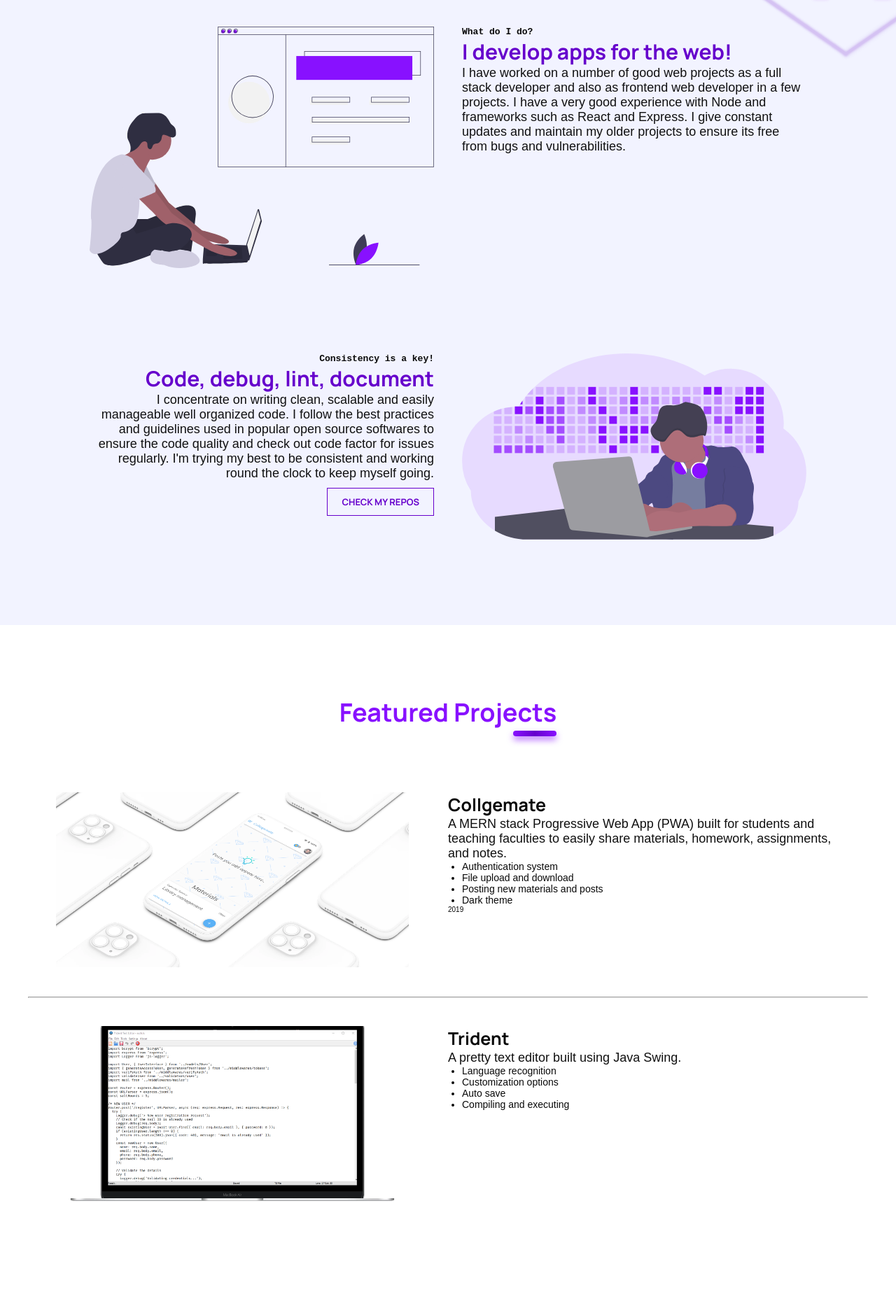
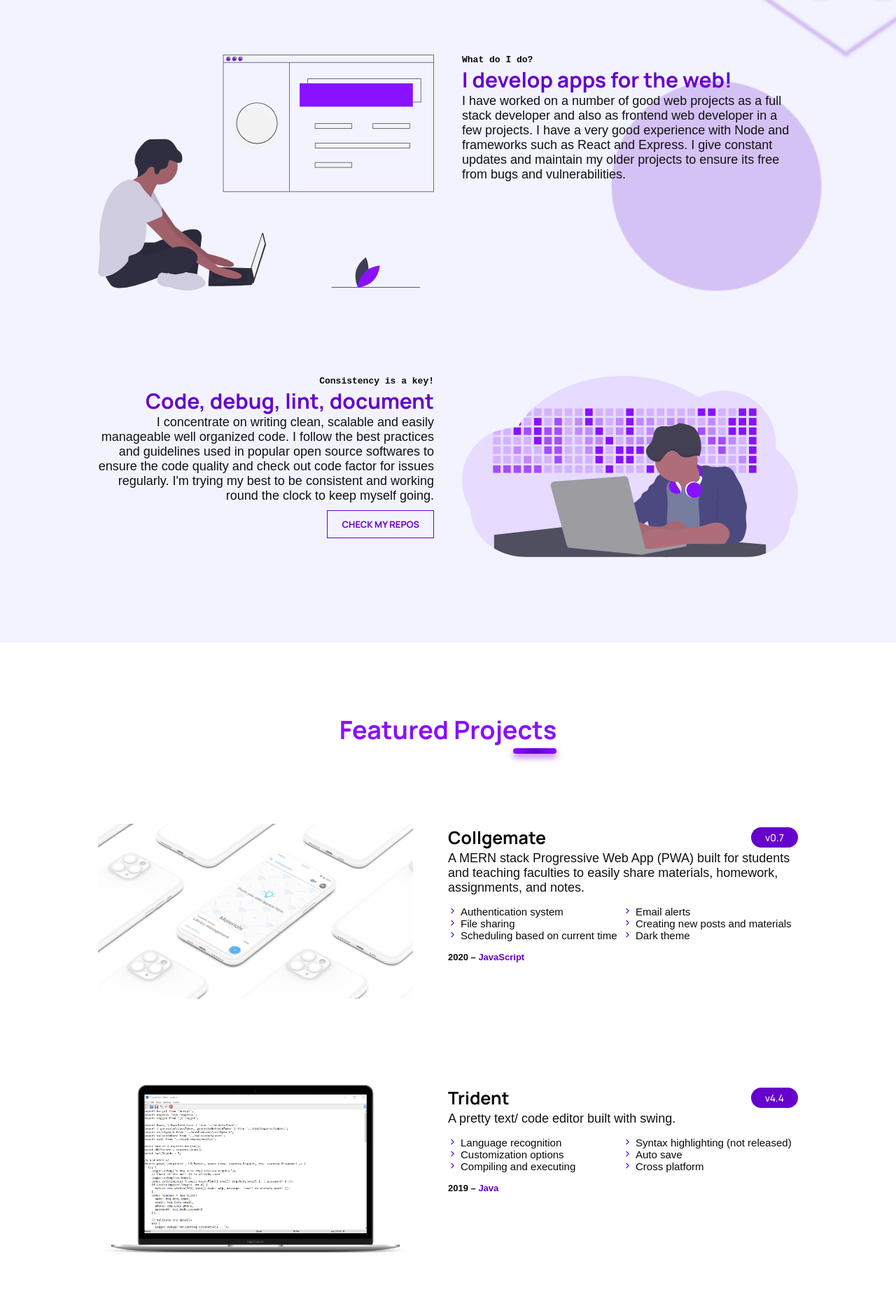
Before and after one commit to krissh-the-dev/portfolio, a website: page index.html in a window 1280 px wide. Shown: the part 882-2738 px from the top of the page at 70% size. Drawn offline with Linux system fonts and the light colour scheme; a web font is replaced by a local one.

Commit message:
improved projects section and dark mode

```diff
--- a/index.html
+++ b/index.html
@@ -115,6 +115,7 @@
   </div>
 
   <section class="roles">
+    <div class="roles__bubble"></div>
     <div class="role">
       <div class="role__illustration">
         <img src="images/web-design.svg" alt="webb-design">
@@ -167,39 +168,60 @@
         <img src="images/collegemate-light.png" alt="project-1" id="collegemate" class="project__image">
       </figure>
       <div class="project__details">
-        <h4 class="project__name">Collgemate</h4>
+        <div class="project__title">
+          <h4 class="project__name">Collgemate</h4>
+          <span class="badge version">v0.7</span>
+        </div>
         <p class="description project__description">
           A MERN stack Progressive Web App (PWA) built for students and teaching
           faculties to easily share materials, homework, assignments, and notes. <br />
         </p>
         <ul class="features">
           <li class="feature">Authentication system</li>
-          <li class="feature">File upload and download</li>
-          <li class="feature">Posting new materials and posts</li>
+          <li class="feature">Email alerts</li>
+          <li class="feature">File sharing</li>
+          <li class="feature">Creating new posts and materials</li>
+          <li class="feature">Scheduling based on current time</li>
           <li class="feature">Dark theme</li>
         </ul>
         <div class="project__additional-details">
-          2019
+          <span class="year">2020</span> &ndash;
+          <span class="language">JavaScript</span>
         </div>
       </div>
     </div>
-    <hr />
+
+    <!-- <hr class="divider" /> -->
+
     <div class="project">
       <figure class="project__figure">
         <img src="images/trident-light.png" alt="project-1" id="trident" class="project__image">
       </figure>
       <div class="project__details">
-        <h4 class="project__name">Trident</h4>
+        <div class="project__title">
+          <h4 class="project__name">Trident</h4>
+          <span class="badge version">v4.4</span>
+        </div>
         <p class="description project__description">
-          A pretty text editor built using Java Swing.
+          A pretty text/ code editor built with swing.
         </p>
         <ul class="features">
           <li class="feature">Language recognition</li>
+          <li class="feature">Syntax highlighting (not released)</li>
           <li class="feature">Customization options</li>
           <li class="feature">Auto save</li>
           <li class="feature">Compiling and executing</li>
+          <li class="feature">Cross platform</li>
         </ul>
+        <div class="project__additional-details">
+          <span class="year">2019</span> &ndash;
+          <span class="language">Java</span>
+        </div>
       </div>
+    </div>
+
+    <div class="other-projects">
+
     </div>
   </section>
 </body>
--- a/sass/abstract/_colors.scss
+++ b/sass/abstract/_colors.scss
@@ -1,7 +1,7 @@
 // violetblue:
 $color-primary-main: #60c;
 $color-primary-light: #81f;
-$color-primary-dark: #408;
+$color-primary-dark: #5900b3;
 
 // teal:
 $color-secondary-main: #007363;
--- a/sass/base/_typography.scss
+++ b/sass/base/_typography.scss
@@ -58,6 +58,10 @@ select {
 .heading-tertiary {
   font-size: 3rem;
   color: $color-primary-main;
+
+  @include theme(dark) {
+    color: $color-primary-light;
+  }
 }
 
 .description {
--- /dev/null
+++ b/sass/components/_badge.scss
@@ -0,0 +1,15 @@
+.badge {
+  display: inline-block;
+  border-radius: 3rem;
+  font-family: $font-family-default;
+  margin: .5rem 0;
+  padding: .5rem 2rem;
+  font-size: 1.4rem;
+  color: $color-white;
+
+  background-color: $color-primary-main;
+
+  @include theme(dark) {
+    background-color: $color-primary-light;
+  }
+}
--- /dev/null
+++ b/sass/components/_divider.scss
@@ -0,0 +1,3 @@
+.divider {
+  border: 1px solid $color-primary-main;
+}
--- a/sass/components/_features.scss
+++ b/sass/components/_features.scss
@@ -1,4 +1,46 @@
 .features {
-  font-size: 1.4rem;
-  margin-left: 2rem;
+  font-size: 1.5rem;
+  display: flex;
+  flex-wrap: wrap;
+  margin: 1.5rem auto;
+
+  .feature {
+    flex: 0 0 50%;
+    list-style: none;
+    transition: all .3s;
+    cursor: default;
+
+    &:hover {
+      transform: translateX(1rem);
+      color: $color-primary-main;
+      font-weight: 700;
+
+      @include theme(dark) {
+        color: lighten($color-primary-light, 2%);
+      }
+    }
+
+    &::before {
+      content: "";
+      display: inline-block;
+      height: 1.3rem;
+      width: 1.3rem;
+      margin-right: .5rem;
+
+
+      background-image: url(../icons/SVG/chevron-right.svg);
+      background-size: cover;
+
+      @supports (mask-image: url(../icons/SVG/chevron-right.svg)) or (--webkit-mask-image: url(../icons/SVG/chevron-right.svg)) {
+        background-color: $color-primary-main;
+        mask-image: url(../icons/SVG/chevron-right.svg);
+        mask-size: cover;
+        background-image: none;
+
+        @include theme(dark) {
+          background-color: $color-primary-light;
+        }
+      }
+    }
+  }
 }
--- a/sass/sections/_navigation.scss
+++ b/sass/components/_navigation.scss
@@ -38,6 +38,10 @@
       justify-content: center;
       background-color: $color-primary-main;
       clip-path: polygon(50% 0, 95% 25%, 95% 75%, 50% 100%, 5% 75%, 5% 25%);
+
+      @include theme(dark) {
+        background-color: $color-primary-light;
+      }
     }
 
     &-icon-container-inner {
@@ -60,6 +64,10 @@
       height: 2rem;
       width: 2rem;
       fill: $color-primary-main;
+
+      @include theme(dark) {
+        full: $color-primary-light;
+      }
     }
 
     &-text {
--- /dev/null
+++ b/sass/components/_project.scss
@@ -0,0 +1,45 @@
+.project {
+  padding: 6rem 0;
+  display: flex;
+
+  &>* {
+    flex-basis: 50%;
+  }
+
+  &__title {
+    display: flex;
+    align-items: center;
+  }
+
+  &__name {
+    display: inline-block;
+    margin-right: auto;
+  }
+
+  &__figure {
+    width: 100%;
+    height: 100%;
+  }
+
+  &__image {
+    width: 90%;
+    max-height: 25rem;
+    object-fit: cover;
+    object-position: center;
+  }
+
+  &__additional-details {
+    font-size: 1.3rem;
+    font-weight: 600;
+
+    .year {}
+
+    .language {
+      color: $color-primary-main;
+
+      @include theme(dark) {
+        color: $color-primary-light;
+      }
+    }
+  }
+}
--- /dev/null
+++ b/sass/components/_role.scss
@@ -0,0 +1,33 @@
+.role {
+    display: flex;
+    max-width: 100rem;
+    margin: 4rem auto;
+
+    &:nth-of-type(odd) {
+      text-align: right;
+    }
+
+    &>div {
+      margin: 4rem 0;
+
+      &:not(:last-child) {
+        margin-right: 4rem;
+      }
+    }
+
+    &__illustration {
+      width: 50%;
+      height: auto;
+
+      &>img {
+        width: 100%;
+
+        object-fit: cover;
+        object-position: center;
+      }
+    }
+
+    &__explanation {
+      width: 50%;
+    }
+  }
--- a/sass/main.scss
+++ b/sass/main.scss
@@ -8,11 +8,15 @@
 @import './base/typography';
 @import './base/utilities';
 
+@import './components/badge';
 @import './components/button';
+@import './components/divider';
 @import './components/features';
+@import './components/role';
+@import './components/project';
+@import './components/navigation';
 
 @import './sections/hero';
 @import './sections/hero-social';
-@import './sections/navigation';
 @import './sections/roles';
 @import './sections/projects';
--- a/sass/sections/_projects.scss
+++ b/sass/sections/_projects.scss
@@ -1,25 +1,4 @@
 .projects {
-  max-width: 120rem;
+  max-width: 100rem;
   margin: 10rem auto;
-
-  .project {
-    padding: 4rem;
-    display: flex;
-
-    &>* {
-      flex-basis: 50%;
-    }
-
-    &__figure {
-      width: 100%;
-      height: 100%;
-    }
-
-    &__image {
-      width: 90%;
-      max-height: 25rem;
-      object-fit: cover;
-      object-position: center;
-    }
-  }
 }
--- a/sass/sections/_roles.scss
+++ b/sass/sections/_roles.scss
@@ -1,6 +1,8 @@
 .roles {
   width: 100%;
   padding: 4rem 0;
+  margin: 4rem 0;
+  position: relative;
 
   background-color: $color-even-section;
 
@@ -8,37 +10,19 @@
     background-color: $color-gray-7;
   }
 
-  .role {
-    display: flex;
-    max-width: 80%;
-    margin: 4rem auto;
+  &__bubble {
+    position: absolute;
+    right: 5rem;
+    top: 20rem;
+    height: 30rem;
+    width: 30rem;
+    border-radius: 50%;
+    background-color: rgba($color-primary-main, 0.2);
+    animation: wander-2 60s infinite;
+    z-index: 1;
+  }
 
-    &:nth-of-type(even) {
-      text-align: right;
-    }
-
-    &>div {
-      margin: 4rem 0;
-
-      &:not(:last-child) {
-        margin-right: 4rem;
-      }
-    }
-
-    &__illustration {
-      width: 50%;
-      height: auto;
-
-      &>img {
-        width: 100%;
-
-        object-fit: cover;
-        object-position: center;
-      }
-    }
-
-    &__explanation {
-      width: 50%;
-    }
+  .role * {
+    z-index: 100;
   }
 }
```
Also changed, not shown: css/main.css, css/main.min.css.
